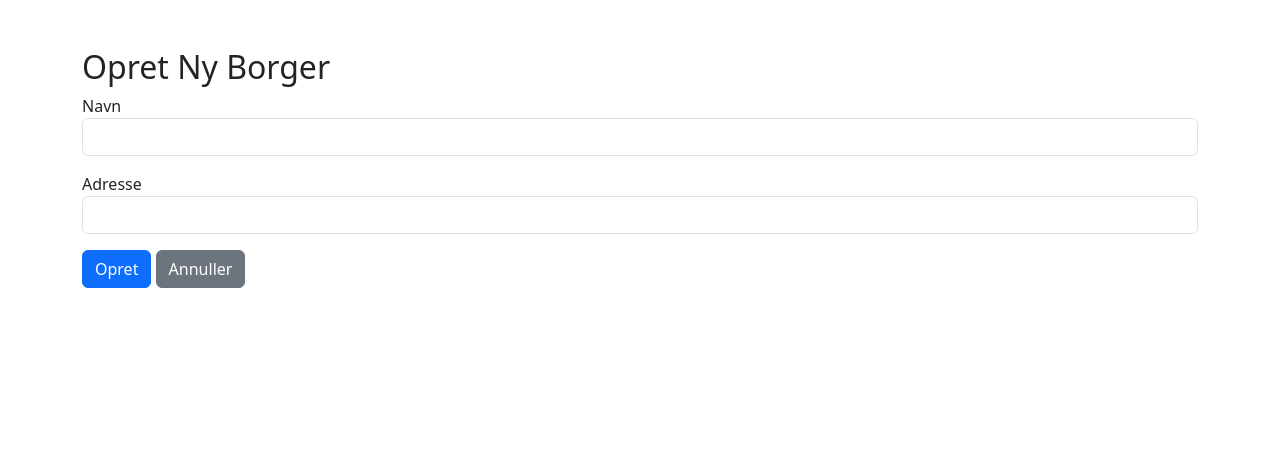
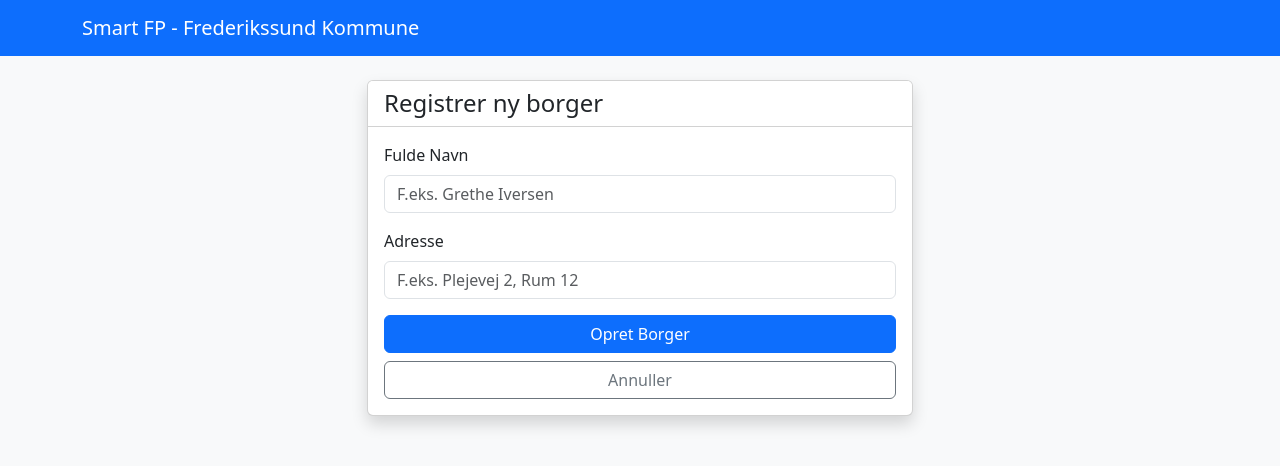
Before and after one commit to Andre-Hot/smart-FP, a Flask app: page /opret in a window 1280 px wide. Shown: the top 466 px of the page. Run offline with Flask 3, Linux system fonts and the light colour scheme.

Commit message:
tilføjet en borger knap med dashboard opdatering

```diff
--- a/app.py
+++ b/app.py
@@ -123,9 +123,6 @@ def modtag_data():
     except Exception as e:
         return jsonify({"error": str(e)}), 500
 
-if __name__ == '__main__':
-    app.run(debug=True, host='0.0.0.0', port=5000)
-
 @app.route('/opret', methods=['GET', 'POST'])
 def opret_borger():
     if request.method == 'POST':
@@ -138,3 +135,6 @@ def opret_borger():
         return render_template('opret_borger.html', besked="Borger oprettet!")
 
     return render_template('opret_borger.html')
+
+if __name__ == '__main__':
+    app.run(debug=True, host='0.0.0.0', port=5000)
--- a/templates/opret_borger.html
+++ b/templates/opret_borger.html
@@ -1,25 +1,55 @@
 <!DOCTYPE html>
 <html lang="da">
 <head>
-    <title>Opret Borger</title>
+    <meta charset="UTF-8">
+    <meta name="viewport" content="width=device-width, initial-scale=1.0">
+    <title>Opret Borger - Smart FP</title>
     <link href="https://cdn.jsdelivr.net/npm/bootstrap@5.3.0/dist/css/bootstrap.min.css" rel="stylesheet">
 </head>
-<body class="container mt-5">
-    <h2>Opret Ny Borger</h2>
+<body class="bg-light">
+    <nav class="navbar navbar-dark bg-primary mb-4">
+        <div class="container">
+            <a class="navbar-brand" href="/">Smart FP - Frederikssund Kommune</a>
+        </div>
+    </nav>
+
+    <div class="container">
+        <div class="row justify-content-center">
+            <div class="col-md-6">
+                <div class="card shadow">
+                    <div class="card-header bg-white">
+                        <h4 class="mb-0">Registrer ny borger</h4>
+                    </div>
+                    <div class="card-body">
+
+                        <!-- Viser besked hvis oprettelse lykkedes -->
                         {% if besked %}
-        <div class="alert alert-success">{{ besked }} <a href="/">Tilbage til oversigt</a></div>
+                            <div class="alert alert-success">
+                                {{ besked }} <br>
+                                <a href="/" class="alert-link">Gå tilbage til oversigt</a>
+                            </div>
                         {% endif %}
+
                         <form method="post">
                             <div class="mb-3">
-            <label>Navn</label>
-            <input type="text" name="navn" class="form-control" required>
+                                <label class="form-label">Fulde Navn</label>
+                                <input type="text" name="navn" class="form-control" placeholder="F.eks. Grethe Iversen" required>
                             </div>
+
                             <div class="mb-3">
-            <label>Adresse</label>
-            <input type="text" name="adresse" class="form-control" required>
+                                <label class="form-label">Adresse</label>
+                                <input type="text" name="adresse" class="form-control" placeholder="F.eks. Plejevej 2, Rum 12" required>
                             </div>
-        <button type="submit" class="btn btn-primary">Opret</button>
-        <a href="/" class="btn btn-secondary">Annuller</a>
+
+                            <div class="d-grid gap-2">
+                                <button type="submit" class="btn btn-primary">Opret Borger</button>
+                                <a href="/" class="btn btn-outline-secondary">Annuller</a>
+                            </div>
                         </form>
+                    </div>
+                </div>
+            </div>
+        </div>
+    </div>
 </body>
 </html>
```
Also changed, not shown: templates/dashboard.html (+11 -6 lines), database.db. Lines whose indentation alone changed are shown as unchanged.
